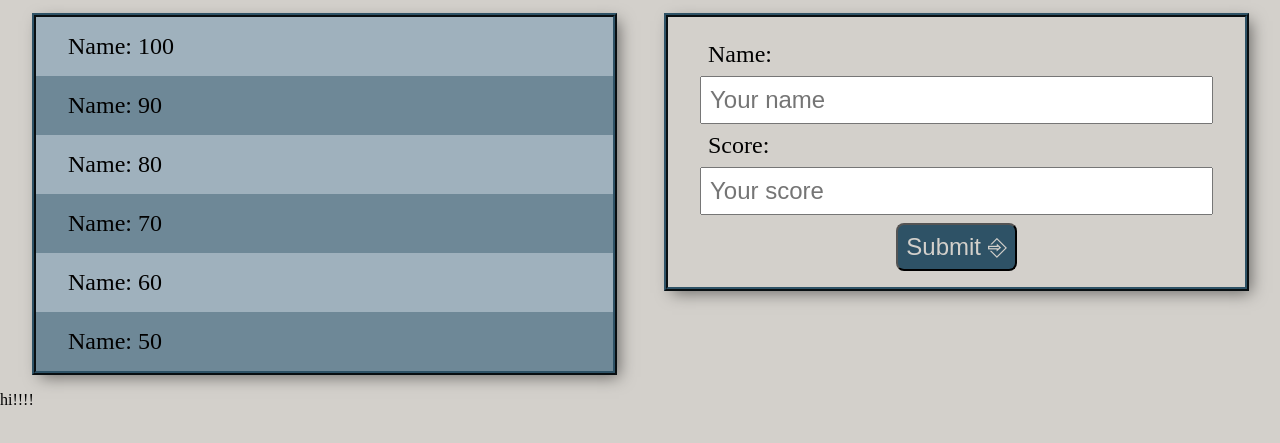
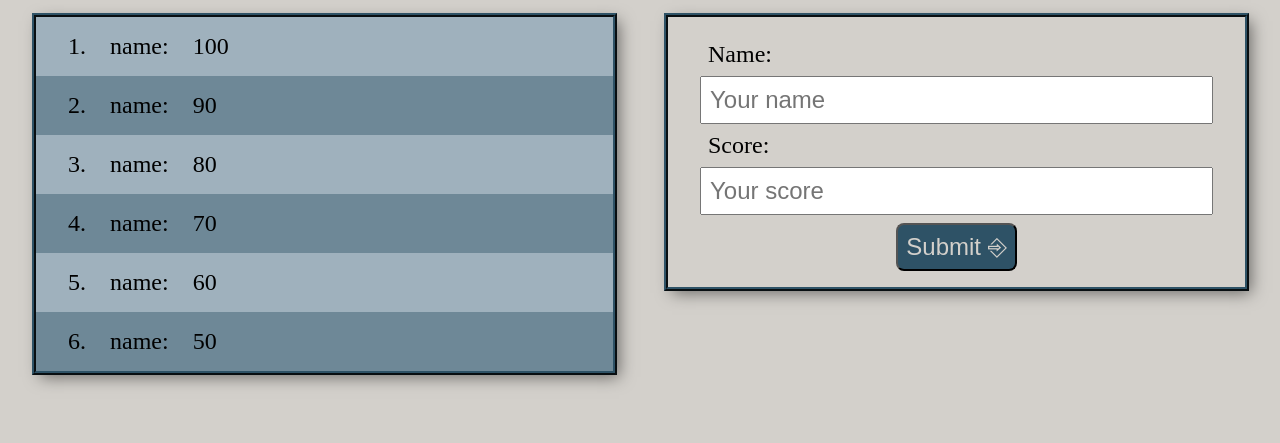
Before and after one commit to qwibbler/leaderboard, a website built with webpack: page src/index.html in a window 1280 px wide. Shown: the part 261-704 px from the top of the page. Built offline with nearby package versions, Linux system fonts and the light colour scheme.

Commit message:
Init js and add func (show)

```diff
--- a/src/index.html
+++ b/src/index.html
@@ -9,6 +9,7 @@
   <title>Leaderboard</title>
   <meta name="author" content="Humaira Zaman">
   <link rel="stylesheet" href="style.css">
+  <script type="module" src="index.js" defer></script>
 </head>
 
 <body>
--- a/src/index.js
+++ b/src/index.js
@@ -1,13 +1,33 @@
-import './style.css';
-// import Icon from './more.png';
+// import './style.css';
+import { show } from './show.js'
 
-function component() {
-  const element = document.createElement('div');
+const scores = [
+  {
+    name: 'name',
+    score: 100,
+  },
+  {
+    name: 'name',
+    score: 90,
+  },
+  {
+    name: 'name',
+    score: 80,
+  },
+  {
+    name: 'name',
+    score: 70,
+  },
+  {
+    name: 'name',
+    score: 60,
+  },
+  {
+    name: 'name',
+    score: 50,
+  },
+]
 
-   // Lodash, now imported by this script
-  element.innerHTML = "hi!!!!";
-
-  return element;
+window.onload = () => {
+  show(scores);
 }
-
-document.body.appendChild(component());
--- /dev/null
+++ b/src/show.js
@@ -0,0 +1,13 @@
+export function show(scores) {
+  const board = document.querySelector('.scores');
+  board.innerHTML = '';
+  let rank = 1;
+  scores.forEach(score => {
+    board.innerHTML += `
+    <li class="${rank%2 === 0 ? "even" : "odd"}">
+      ${rank}.&emsp;${score.name}:&emsp;${score.score}
+    </li>
+    `;
+    rank += 1;
+  });
+}
```
